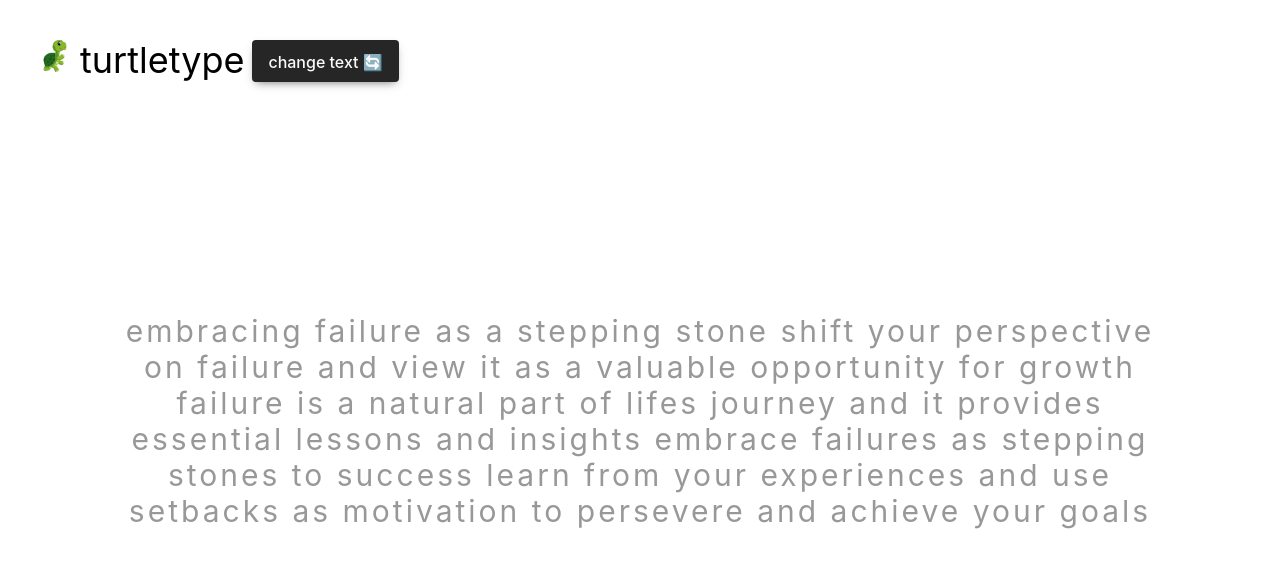
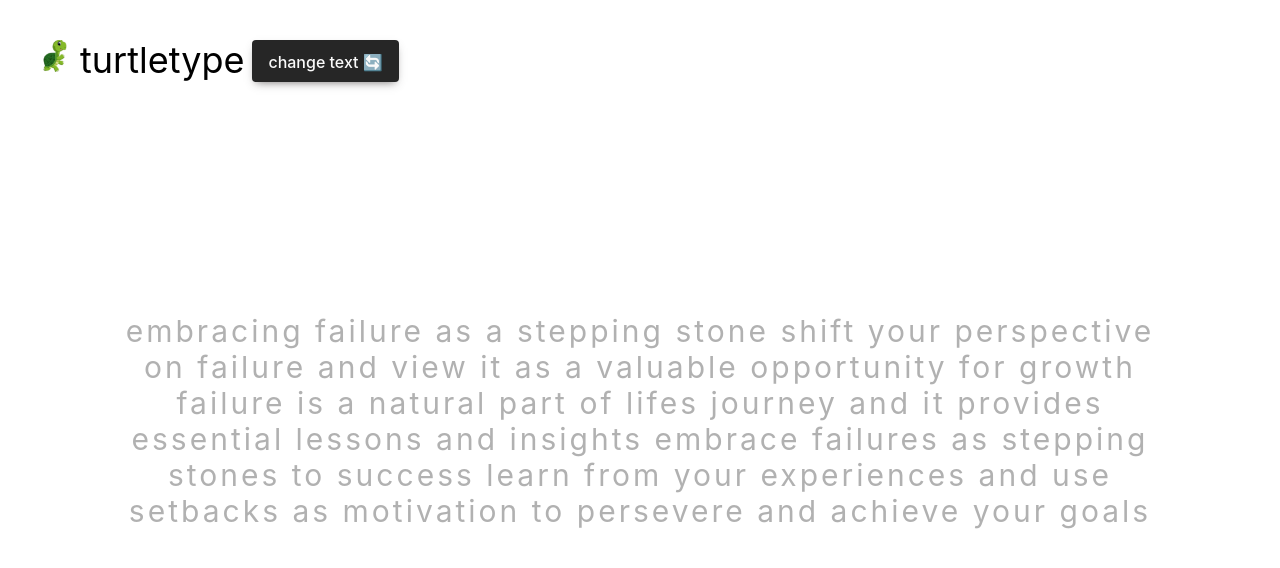
Before and after one commit to bybogdan/turtletype, a React (Vite) app: page / in a window 1280 px wide. Shown: the top 568 px of the page. Built offline with nearby package versions, Linux system fonts and the light colour scheme.

Commit message:
Make color of letters in white mode more convenient

```diff
--- a/src/index.css
+++ b/src/index.css
@@ -53,6 +53,10 @@
     background-color: #ffffff;
   }
 
+  .idle {
+    opacity: 0.3;
+  }
+
   .space-correct {
     border-color: black;
   }
```
